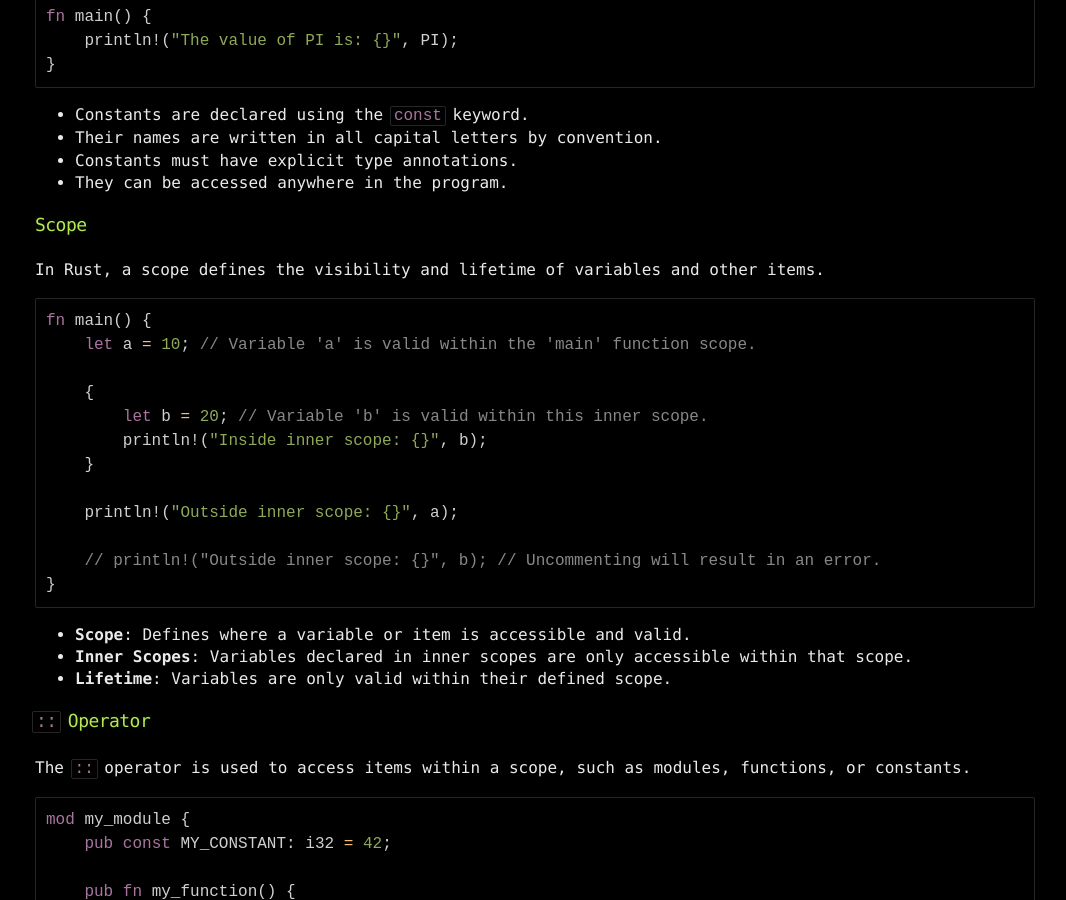
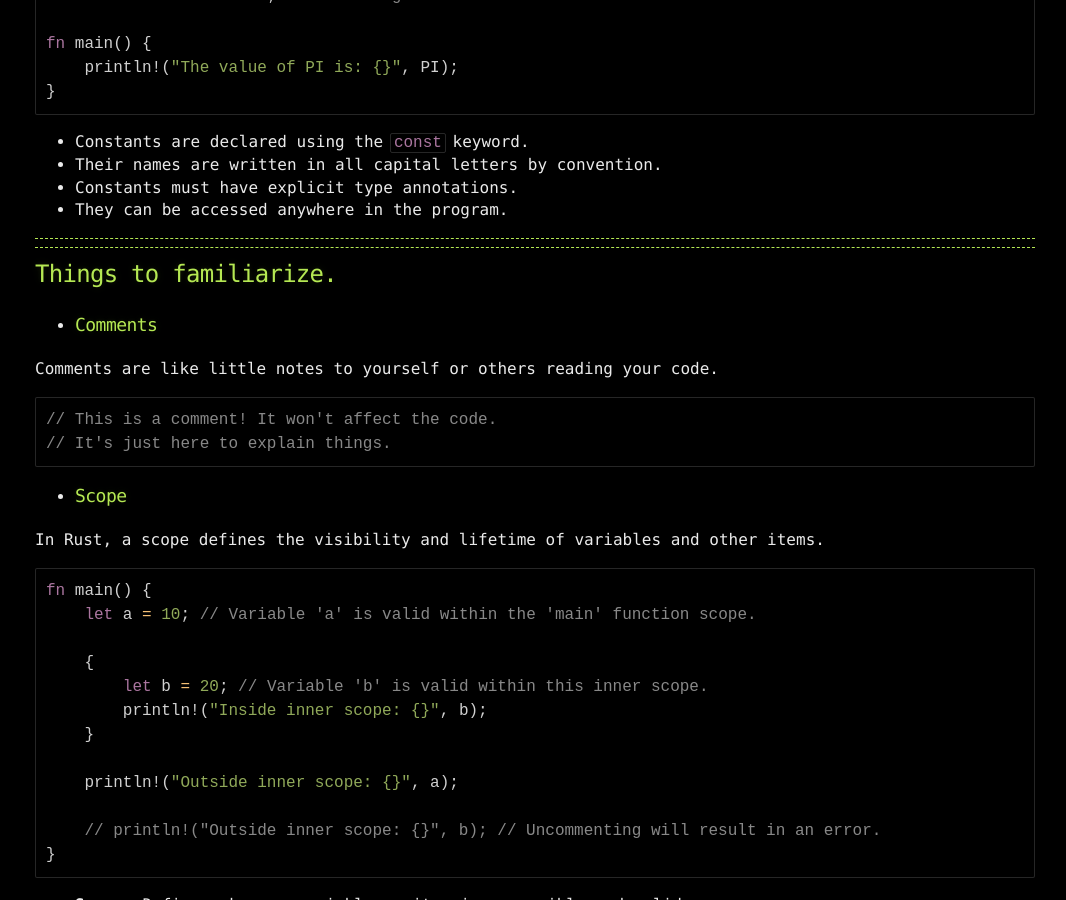
Before and after one commit to zoulx32/mr-mittens.oldweb, a Jekyll site: the page built from _posts/2023-12-13-Rust-basics (pt1).md, in a window 1280 px wide and 900 px high, scrolled down 657 px. Shown: the whole window, without its empty margins (105-1171 px from the left). Built offline with Jekyll 4.4.1, drawn with Linux system fonts in a browser that asks for light colours; some of the changed text lies outside the part shown.

Commit message:
post : updated

````diff
--- a/_posts/2023-12-13-Rust-basics (pt1).md
+++ b/_posts/2023-12-13-Rust-basics (pt1).md
@@ -1,6 +1,6 @@
-## Rust Basics Cheat Sheet 📦
+# Rust Basics Cheat Sheet 📦
 
-### Variables and Types
+## Variables and Types
 
 Variables hold information. They can be changed (mutable) or stay the same (immutable).
 
@@ -14,7 +14,7 @@ let oranges = 10;
 
 
 
-### Constants
+## Constants
 
 Constants are values that cannot change throughout the program.
 
@@ -31,8 +31,19 @@ fn main() {
 - Constants must have explicit type annotations.
 - They can be accessed anywhere in the program.
 
+---
+---
+## Things to familiarize.
 
-### Scope
+- ### Comments
+
+Comments are like little notes to yourself or others reading your code.
+
+```rust
+// This is a comment! It won't affect the code.
+// It's just here to explain things.
+```
+- ### Scope
 
 In Rust, a scope defines the visibility and lifetime of variables and other items.
 
@@ -55,7 +66,7 @@ fn main() {
 - **Inner Scopes**: Variables declared in inner scopes are only accessible within that scope.
 - **Lifetime**: Variables are only valid within their defined scope.
 
-### `::` Operator
+- ### `::` Operator
 
 The `::` operator is used to access items within a scope, such as modules, functions, or constants.
 
@@ -77,7 +88,7 @@ fn main() {
 - **`::` Operator**: Used to access items within a specific scope (like modules or functions).
 - **Namespace Access**: Helps access items like functions, constants, or modules.
 
-### Shadowing
+- ### Shadowing
 
 Shadowing allows reusing the same variable name while changing its value or type.
 
@@ -97,7 +108,9 @@ fn main() {
 - It can change the value or type of the variable.
 - The new variable exists only within its scope (block or function).
 
-### Benefits of Shadowing
+
+
+- ### Benefits of Shadowing
 
 1. **Clarity**: Helps make code clearer by reusing names for different purposes.
 2. **Fine-tuning**: Allows adjustments or transformations without creating new variables.
@@ -106,7 +119,7 @@ fn main() {
 Remember, constants are fixed values throughout the program, while shadowing allows reusing a variable name for different purposes within a limited scope. Both concepts are powerful tools in Rust for managing and manipulating data.
 
 
-### What is the Prelude?
+- ### What is the Prelude?
 
 The Rust Prelude is a collection of types, traits, and functions that Rust automatically imports into every Rust program.
 
@@ -167,7 +180,10 @@ fn main() {
 
 Remember, the Rust Prelude is imported by default into every Rust program, making these types, traits, functions, and macros immediately accessible without explicit imports.
 
-### Basic Data Types
+---
+---
+
+## Basic Data Types
 
 Rust has different types of information it can handle, like numbers and words.
 
@@ -181,7 +197,7 @@ let hello = "Hello, Rust!"; // This is a bunch of letters.
 let letter = 'A';           // This is just one letter.
 ```
 
-### Functions
+## Functions
 
 Functions are like magic spells. You tell them what to do, and they do it!
 
@@ -192,7 +208,7 @@ fn add(a: i32, b: i32) -> i32 {
 }
 ```
 
-### Conditions and Loops
+## Conditions and Loops
 
 Rust can make decisions and do things many times!
 
@@ -215,14 +231,7 @@ loop {
 }
 ```
 
-## Comments
 
-Comments are like little notes to yourself or others reading your code.
-
-```rust
-// This is a comment! It won't affect the code.
-// It's just here to explain things.
-```
 
 ## Ownership and Borrowing
 
````
